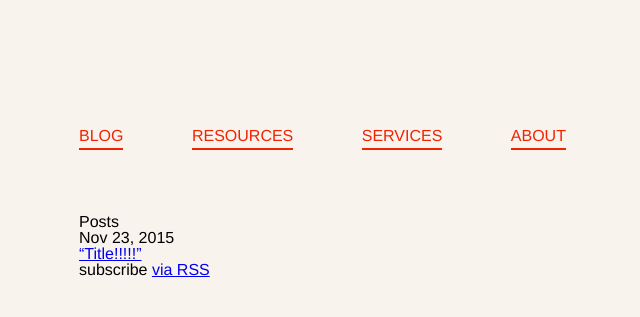
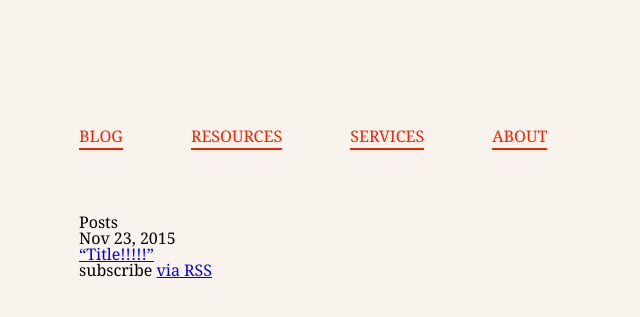
Before and after one commit to bfioritto/typeburrito, a Jekyll site: the page built from index.html, in a window 1280 px wide. Shown: the top 317 px of the page, without its empty margins (49-689 px from the left). Built offline with Jekyll 4.4.1, drawn with Linux system fonts in a browser that asks for light colours.

Commit message:
changed typeface to georgia

```diff
--- a/css/main.scss
+++ b/css/main.scss
@@ -5,7 +5,7 @@
 
 
 // Our variables
-$base-font-family: Helvetica, Arial, sans-serif;
+$base-font-family: georgia, serif;
 $font-size-1: 1rem;
 $font-size-2: 1.6154rem;
 $font-size-3: 2.6154rem;
```
